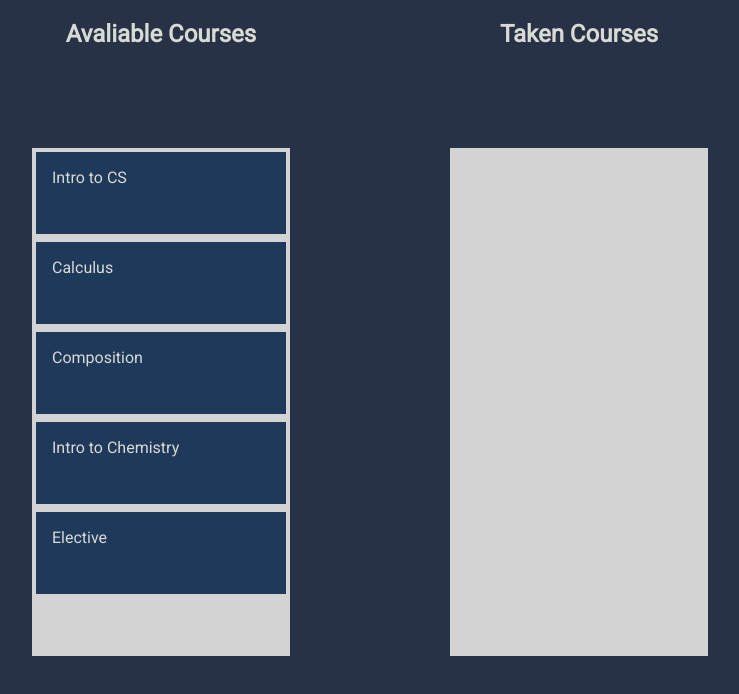
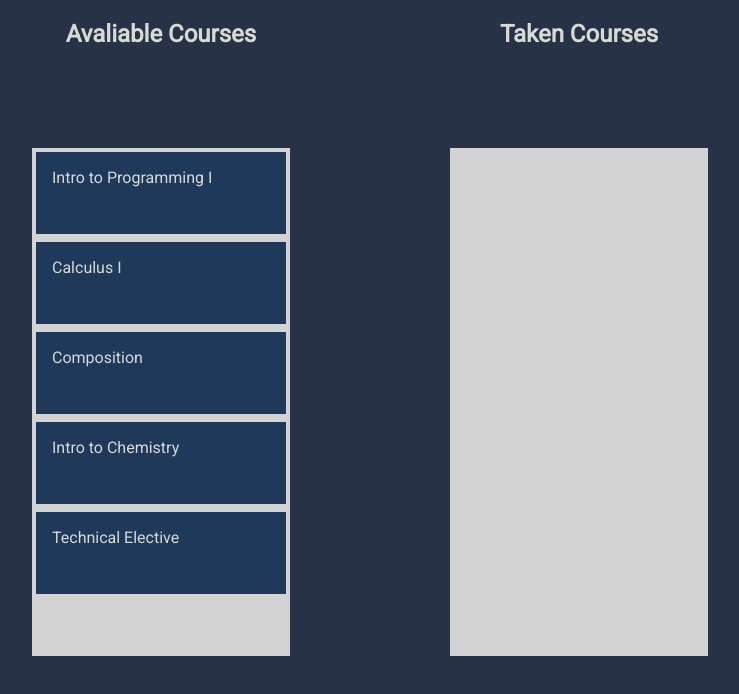
Before and after one commit to LounnAriik/CS3141-Team13, a React (Create React App) app in the folder Test3/: page / in a window 1280 px wide. Shown: the top 694 px of the page, without its empty margins (492-1231 px from the left). Built offline with nearby package versions, Linux system fonts and the light colour scheme.

Commit message:
Started  available course list based on year/semester

```diff
--- a/Test3/src/App.js
+++ b/Test3/src/App.js
@@ -3,18 +3,73 @@ import { DragDropContext, Draggable, Droppable } from "react-beautiful-dnd";
 import uuid from "uuid/v4";
 import './App.css';
 
-const itemsFromBackend = [
-  { id: uuid(), content: "Intro to CS" },
-  { id: uuid(), content: "Calculus" },
+const firstYearFallCourses = [
+  { id: uuid(), content: "Intro to Programming I" },
+  { id: uuid(), content: "Calculus I" },
   { id: uuid(), content: "Composition" },
   { id: uuid(), content: "Intro to Chemistry" },
-  { id: uuid(), content: "Elective" }
+  { id: uuid(), content: "Technical Elective" }
+];
+
+const firstYearSpringCourses = [
+  { id: uuid(), content: "Intro to Programming II" },
+  { id: uuid(), content: "Calculus II" },
+  { id: uuid(), content: "Global Issues" },
+  { id: uuid(), content: "Discrete Structures" },
+  { id: uuid(), content: "Co-Curricular" }
+];
+
+const secondYearFallCourses = [
+  { id: uuid(), content: "Data Structures" },
+  { id: uuid(), content: "HW/SW Interface Programming" },
+  { id: uuid(), content: "Formal Models of Computation" },
+  { id: uuid(), content: "Statistical Methods" },
+  { id: uuid(), content: "HASS Elective" }
+];
+
+const secondYearSpringCourses = [
+  { id: uuid(), content: "Intro to Database Systems" },
+  { id: uuid(), content: "Team Software Project" },
+  { id: uuid(), content: "Elective Math" },
+  { id: uuid(), content: "HASS Elective" },
+  { id: uuid(), content: "Co-Curricular" }
+];
+
+const thirdYearFallCourses = [
+  { id: uuid(), content: "Concurrent Computing" },
+  { id: uuid(), content: "Computer Organization" },
+  { id: uuid(), content: "Ethical/Social Aspects of Computing" },
+  { id: uuid(), content: "CS Elective" },
+  { id: uuid(), content: "Co-Curricular" }
+];
+
+const thirdYearSpringCourses = [
+  { id: uuid(), content: "Systems Programming" },
+  { id: uuid(), content: "CS Elective" },
+  { id: uuid(), content: "HASS Elective" },
+  { id: uuid(), content: "Technical Elective" },
+  { id: uuid(), content: "Co-Curricular" }
+];
+
+const fourthYearFallCourses = [
+  { id: uuid(), content: "Intro to Algorithms" },
+  { id: uuid(), content: "CS Elective" },
+  { id: uuid(), content: "Technical Elective" },
+  { id: uuid(), content: "Co-curricular" }
+];
+
+const fourthYearSpringCourses = [
+  { id: uuid(), content: "Programming Languages" },
+  { id: uuid(), content: "Technical Elective" },
+  { id: uuid(), content: "CS Elective" },
+  { id: uuid(), content: "Technical and Professional Communication" },
+  { id: uuid(), content: "Technology and Society Elective" }
 ];
 
 const columnsFromBackend = {
   [uuid()]: {
     name: "Avaliable Courses",
-    items: itemsFromBackend
+    items: referenceCoursesByYearAndSemester("First Year", "Fall")
   },
  /* [uuid()]: {
     name: "Course Workspace",
@@ -66,8 +121,37 @@ const onDragEnd = (result, columns, setColumns) => {
 console.log(new Date().getFullYear());
 function clickClass(){
   console.log('click');
+  buildCourseByYearSelect("First Year", "FALL");
 }
 
+function referenceCoursesByYearAndSemester(year, semester){
+
+  if ((year == "First Year") & (semester == "Fall")) {
+    return firstYearFallCourses;
+  }
+  if ((year == "First Year") & (semester == "Spring")) {
+    return firstYearSpringCourses;
+  }
+  if ((year == "Second Year") & (semester == "Fall")) {
+    return secondYearFallCourses;
+  }
+  if ((year == "Second Year") & (semester == "Spring")) {
+    return secondYearSpringCourses;
+  }
+  if ((year == "Third Year") & (semester == "Fall")) {
+    return thirdYearFallCourses;
+  }
+  if ((year == "Third Year") & (semester == "Spring")) {
+    return thirdYearSpringCourses;
+  }
+  if ((year == "Fourth Year") & (semester == "Fall")) {
+    return fourthYearFallCourses;
+  }
+  if ((year == "Fourth Year") & (semester == "Spring")) {
+    return fourthYearSpringCourses;
+  }
+
+}
 
 // This function is intended to build the list of classes offered for a particular semester and year
 function buildCourseByYearSelect(registrationClass, semester){
@@ -90,16 +174,22 @@ function buildCourseByYearSelect(registrationClass, semester){
   var year = new Date().getFullYear()
   console.log(year)
 
-  HTTPRequestURL = "https://api.michigantechcourses.com/courses?year=" + year + "&semester=" + semester
-  var HTTPRequest = new XMLHttpRequest()
-  var HTTPResponse;
+  var HTTPRequestURL = "https://api.michigantechcourses.com/courses?year=" + year + "&semester=" + semester;
+  var HTTPRequest = new XMLHttpRequest();
+  var HTTPResponse = "";
 
-  HTTPRequest.open("GET", HTTPRequestURL)
-  HTTPRequest.send
+  HTTPRequest.open("GET", HTTPRequestURL);
+  HTTPRequest.send;
 
-  if (HTTPRequest.responseText != null) {
-    HTTPResponse = HTTPRequest.reponseText
-    console.log(HTTPResponse)
+  console.log(HTTPRequestURL);
+  console.log(HTTPRequest);
+
+  if (HTTPRequest.responseText != "") {
+    HTTPResponse = HTTPRequest.reponseText;
+
+  }
+  else {
+    console.log("empty HTTP response text");
   }
 
 }
```
